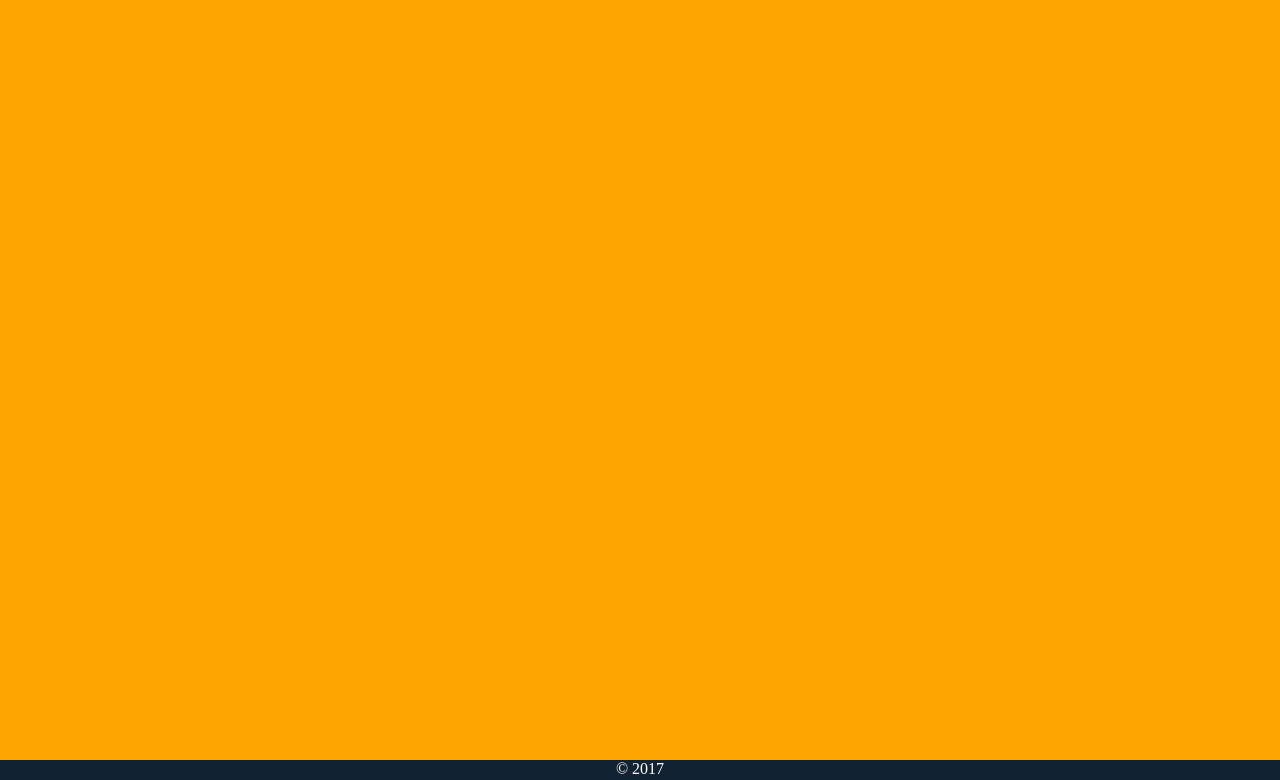
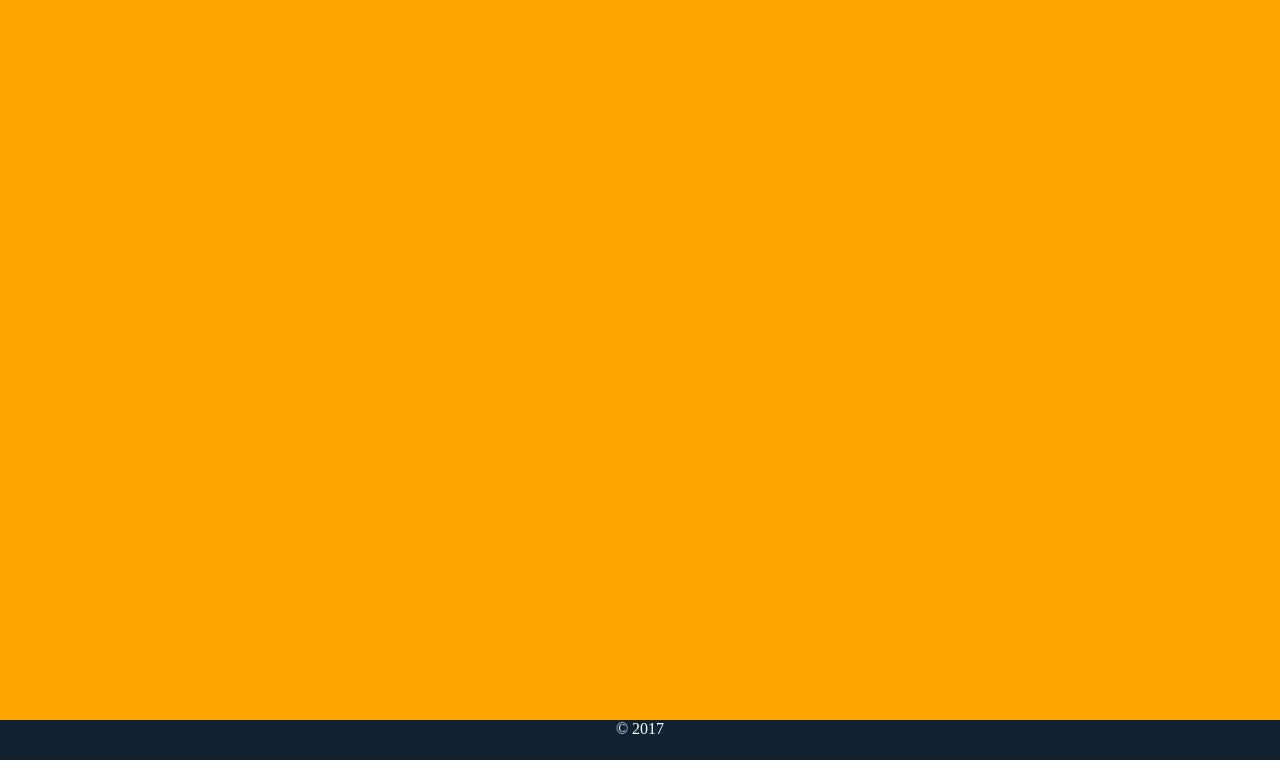
Before and after one commit to jsavone/fruits_project, a plain HTML site: page index.html in a window 1280 px wide. Shown: the part 40-820 px from the top of the page. Drawn offline with nearby package versions, Linux system fonts and the light colour scheme.

Commit message:
fixed footer

```diff
--- a/style.css
+++ b/style.css
@@ -38,8 +38,10 @@ header img {
 
 footer {
   width: 100%;
-  height: 20px;
+  height: 40px;
   background-color: #123;
   color: white;
   text-align: center;
+  position: fixed;
+  bottom: 0px;
 }
```
